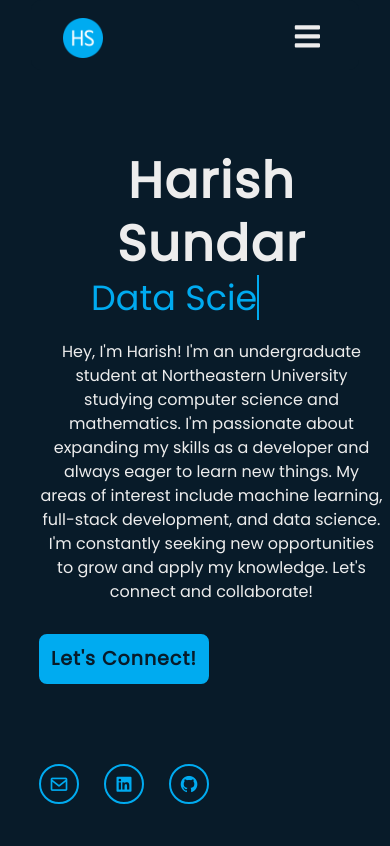
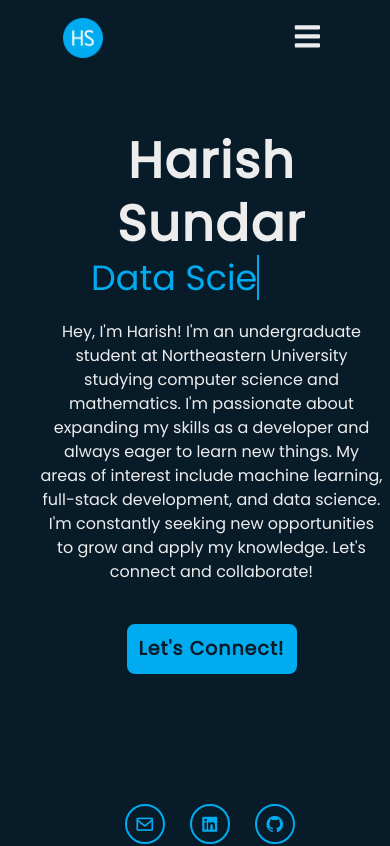
Before and after one commit to harish-sundar/harish-sundar.github.io, a React (Create React App) app: page / in a window 390 px wide. Shown: the top 846 px of the page. Built offline with nearby package versions, Linux system fonts and the light colour scheme.

Commit message:
fixed responsiveness on iphone for home

```diff
--- a/src/components/Experience/Experience.css
+++ b/src/components/Experience/Experience.css
@@ -189,5 +189,4 @@ article h4 {
   .text {
     font-size: 12px;
   }
-
 }
--- a/src/components/Home/Home.css
+++ b/src/components/Home/Home.css
@@ -20,17 +20,34 @@
   @media (max-width: 1100px) {
     .home-content {
       text-align: center;
+      flex-direction: column;
+      align-items: center;
     }
 
-    .button-box,
-    .home-sci {
+    .button-box {
       display: flex;
       justify-content: center;
       align-items: center;
-      text-align: center;
+      flex-direction: column;
       margin-top: 20px;
+      margin-bottom: 40px;
+    }
+
+    .home-sci {
+      position: absolute;
+      display: flex;
+      justify-content: space-between;
+      margin-top: 20px;
+      left: 32%;
+      transform: translateY(60px);
+      margin-bottom: 20px; /* Increase the margin-bottom value if needed */
     }
   }
+
+
+
+
+
 
 
   body {
--- a/src/components/Home/Home.jsx
+++ b/src/components/Home/Home.jsx
@@ -33,6 +33,8 @@ const HomeSection = () => {
         <img src={harishPic} alt="Harish Sundar" />
       </div>
       <span className="home-imgHover"></span>
+      <br />
+      <br />
     </section>
   );
 };
```
